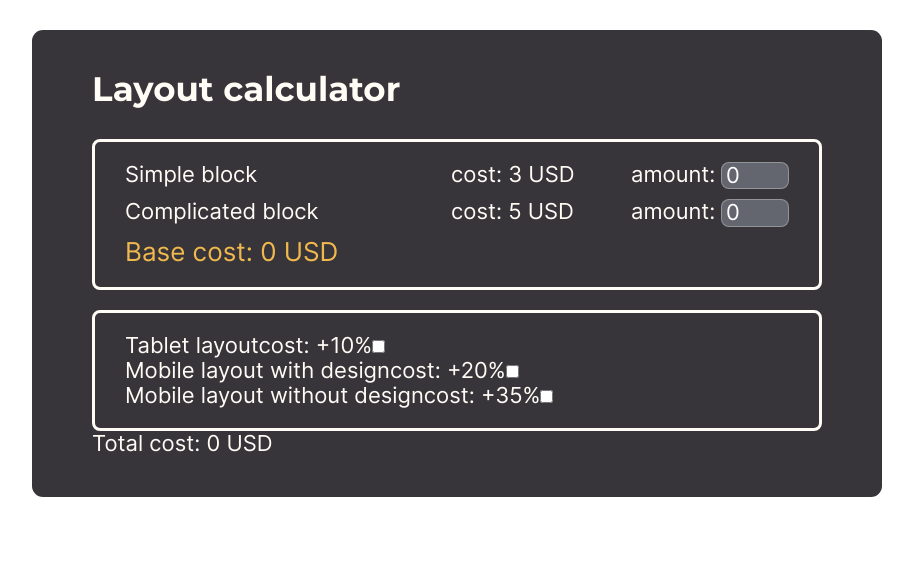
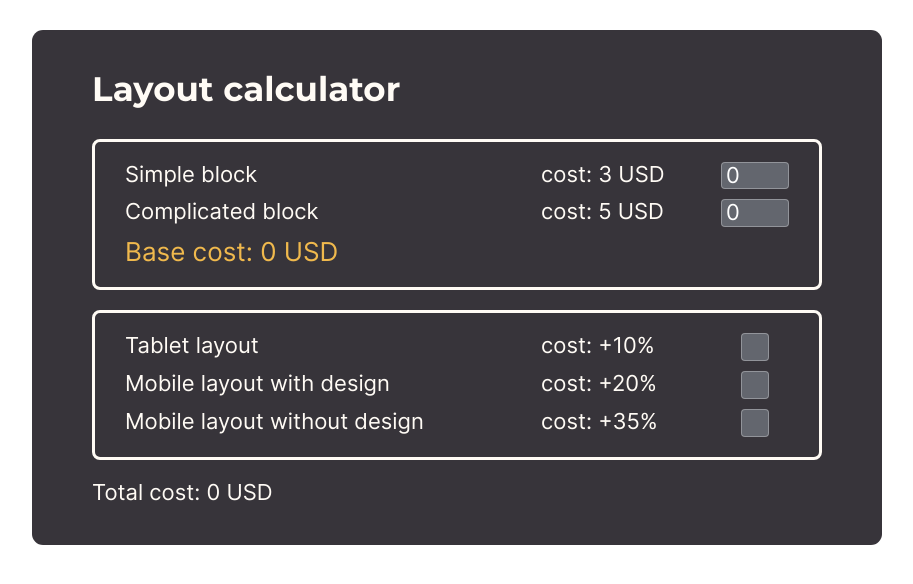
Before and after one commit to VillemanArm/layout_calculator, a React (Create React App) app: page / in a window 1280 px wide. Shown: the top 584 px of the page, without its empty margins (183-1096 px from the left). Built offline with nearby package versions, Linux system fonts and the light colour scheme.

Commit message:
feat: additonal block style

```diff
--- a/src/components/AdditionalBlock.js
+++ b/src/components/AdditionalBlock.js
@@ -16,13 +16,19 @@ const Component = () => {
                     <div key={service.name} className="additional__service">
                         <span>{service.name}</span>
                         <span>cost: +{service.percentCost}%</span>
+                        <div>
                         <input
-                            type="checkbox"
-                            onChange={e => {
-                                dispatch(changeAdditional({name: service.name, isSelected: e.target.checked}))
-                            }}
-                        />
-                        <div className="service__description"></div>
+                                className="checkbox"
+                                type="checkbox"
+                                id={service.name}
+                                onChange={e => {
+                                    dispatch(changeAdditional({name: service.name, isSelected: e.target.checked}))
+                                }}
+                            />
+                        <label htmlFor={service.name} className="checkbox-label">
+
+                        </label>
+                        </div>
                     </div>
                 )
             })
--- a/src/components/BaseBlock.js
+++ b/src/components/BaseBlock.js
@@ -15,9 +15,9 @@ const Component = () => {
                 return (
                     <div key={service.name} className="base__service">
                         <span
-                            className="service-name"
+                            className="base__service-name"
                             onClick={e => {
-                                const description = e.target.closest('.base__service').querySelector('.service__description')
+                                const description = e.target.closest('.base__service').querySelector('.base__service-description')
                                 description.classList.toggle('visible')
                                 console.log(description)
                             }}
@@ -25,7 +25,7 @@ const Component = () => {
                             {service.name}
                         </span>
                         <span>cost: {service.cost} USD</span>
-                        <span>amount:</span>
+                        {/* <span>amount:</span> */}
                         <input
                             type="number"
                             min="0"
@@ -34,7 +34,7 @@ const Component = () => {
                                 dispatch(changeBase({name: service.name, amount: e.target.value}))
                             }}
                             value={service.amount}/>
-                        <span className="service__description">{service.description}</span>
+                        <span className="base__service-description">{service.description}</span>
                     </div>
                 )
             })
--- a/src/css/base.sass
+++ b/src/css/base.sass
@@ -68,6 +68,44 @@ button
     border-radius: 11rem
     color: $primary-color
 
+
+.checkbox-label
+    display: flex
+    cursor: pointer
+    justify-content: center
+
+    &::before
+        content: ''
+        display: block
+        width: 26rem
+        height: 26rem
+
+        background-color: $input-background
+
+        border: 1rem solid rgba(255,255,255,.3)
+        border-radius: 4rem
+
+
+.checkbox
+    position: absolute
+    width: 0.1rem
+    height: 0.1rem
+    left: 20rem
+    clip: rect(0 0 0 0)
+    overflow: hiden
+    z-index: -1
+
+    &:checked + .checkbox-label:before
+        background:  $second-color url('../img/check.svg')
+        background-size: 22rem
+        background-repeat: no-repeat
+        background-position: 2rem
+
+.service-block
+    border: 3rem solid $primary-color
+    border-radius: 8rem
+    padding: 20rem 30rem
+
 @media (max-width: 768px)
     html
         font-size: 0.07692307692307692vw
@@ -116,6 +154,7 @@ button
 
 @import blocks/layout-calculator
 @import blocks/base
+@import blocks/additional
 
 
 .visible
--- /dev/null
+++ b/src/css/blocks/additional.sass
@@ -0,0 +1,8 @@
+.additional
+    margin-bottom: 20rem
+
+.additional__service
+    display: grid
+    grid-template-columns: 416rem 1fr 68rem
+    &:not(:last-child)
+        margin-bottom: 10rem
--- a/src/css/blocks/base.sass
+++ b/src/css/blocks/base.sass
@@ -1,36 +1,30 @@
-.service-block
-    border: 3rem solid $primary-color
-    border-radius: 8rem
-    padding: 20rem 30rem
-
 .base
     margin-bottom: 20rem
 
-
 .base__service
     display: grid
-    grid-template-columns: 326rem 180rem 1fr 68rem
+    grid-template-columns: 416rem 1fr 68rem
     margin-bottom: 10rem
 
     & input
-        border-radius: 8rem
-        outline: 0
         cursor: text
         color: #fff
         border: 1rem solid rgba(255,255,255,.3)
         background: $input-background
         padding-left: 4rem
+        border-radius: 4rem
+        outline: 0
 
-.service__description
+.base__service-description
     margin-top: 10rem
-    grid-column: 1 / 5
+    grid-column: 1 / 4
     display: none
 
     font-size: 16rem
 
     color: $second-color
 
-.service-name:hover
+.base__service-name:hover
     color: $second-color
     cursor: pointer
 
```
Also changed, not shown: src/img/check.svg (added).
